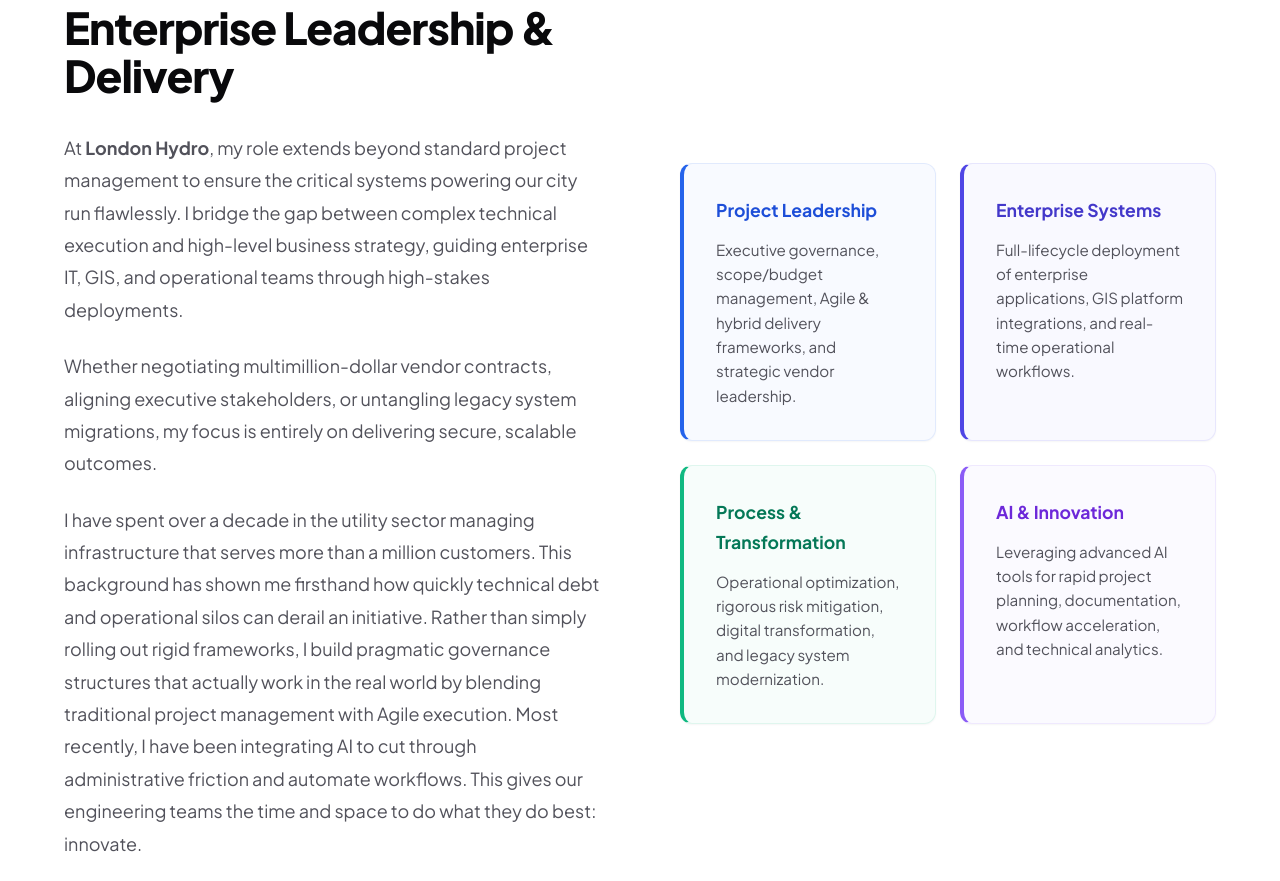
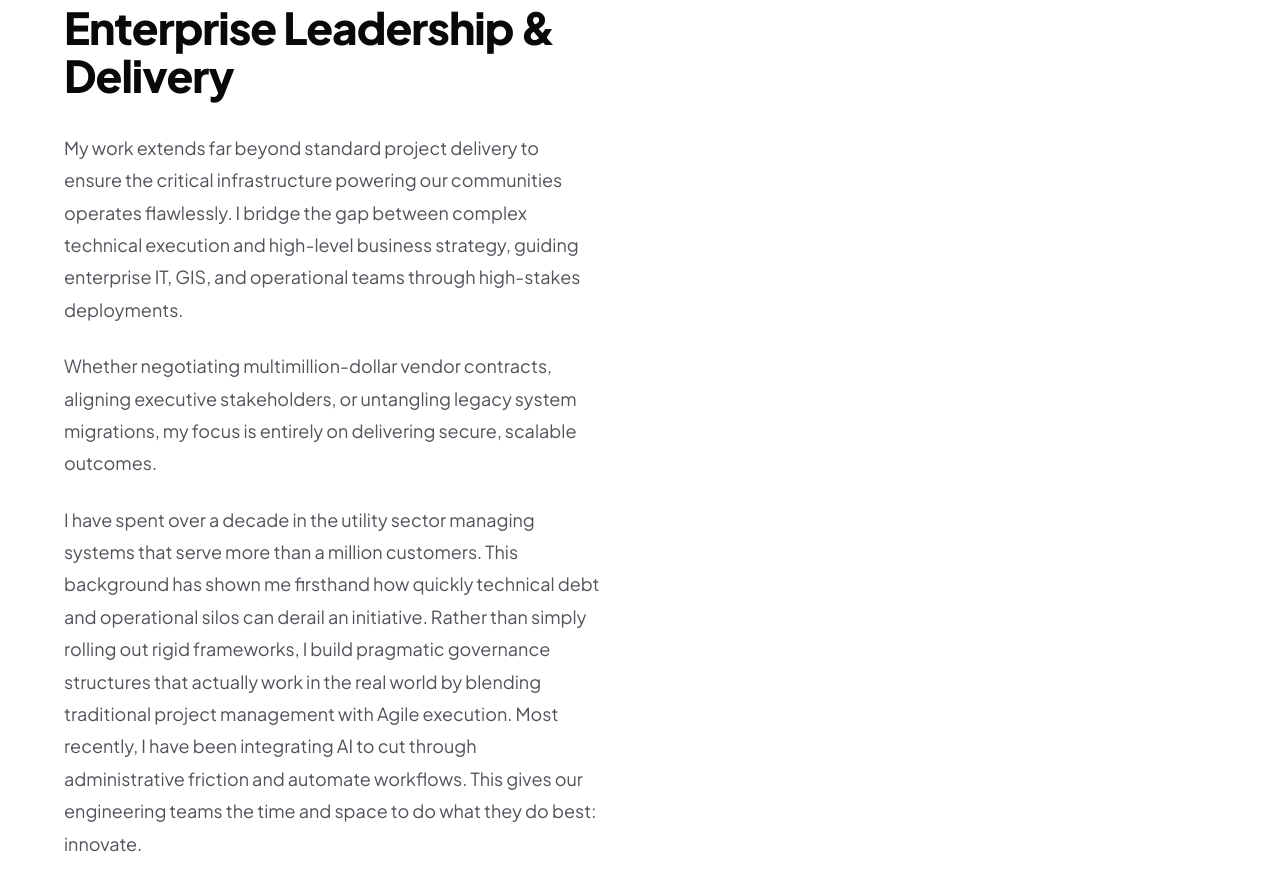
Before and after one commit to EmmaOyerinde/my-portfolio, a plain HTML site: page index.html in a window 1280 px wide. Shown: the part 917-1798 px from the top of the page. Drawn offline with nearby package versions, Linux system fonts and the light colour scheme.

Commit message:
Update index.html

```diff
--- a/index.html
+++ b/index.html
@@ -662,10 +662,11 @@
         <div class="about-container">
             <div class="about-grid">
                 <div class="about-text">
+                <div class="about-text">
                     <h2>Enterprise Leadership & Delivery</h2>
-                    <p>At <strong>London Hydro</strong>, my role extends beyond standard project management to ensure the critical systems powering our city run flawlessly. I bridge the gap between complex technical execution and high-level business strategy, guiding enterprise IT, GIS, and operational teams through high-stakes deployments.</p>
+                    <p>My work extends far beyond standard project delivery to ensure the critical infrastructure powering our communities operates flawlessly. I bridge the gap between complex technical execution and high-level business strategy, guiding enterprise IT, GIS, and operational teams through high-stakes deployments.</p>
                     <p>Whether negotiating multimillion-dollar vendor contracts, aligning executive stakeholders, or untangling legacy system migrations, my focus is entirely on delivering secure, scalable outcomes.</p>
-                    <p>I have spent over a decade in the utility sector managing infrastructure that serves more than a million customers. This background has shown me firsthand how quickly technical debt and operational silos can derail an initiative. Rather than simply rolling out rigid frameworks, I build pragmatic governance structures that actually work in the real world by blending traditional project management with Agile execution. Most recently, I have been integrating AI to cut through administrative friction and automate workflows. This gives our engineering teams the time and space to do what they do best: innovate.</p>
+                    <p>I have spent over a decade in the utility sector managing systems that serve more than a million customers. This background has shown me firsthand how quickly technical debt and operational silos can derail an initiative. Rather than simply rolling out rigid frameworks, I build pragmatic governance structures that actually work in the real world by blending traditional project management with Agile execution. Most recently, I have been integrating AI to cut through administrative friction and automate workflows. This gives our engineering teams the time and space to do what they do best: innovate.</p>
                 </div>
                 <div class="skills-grid">
                     <div class="skill-card card-leadership">
```
